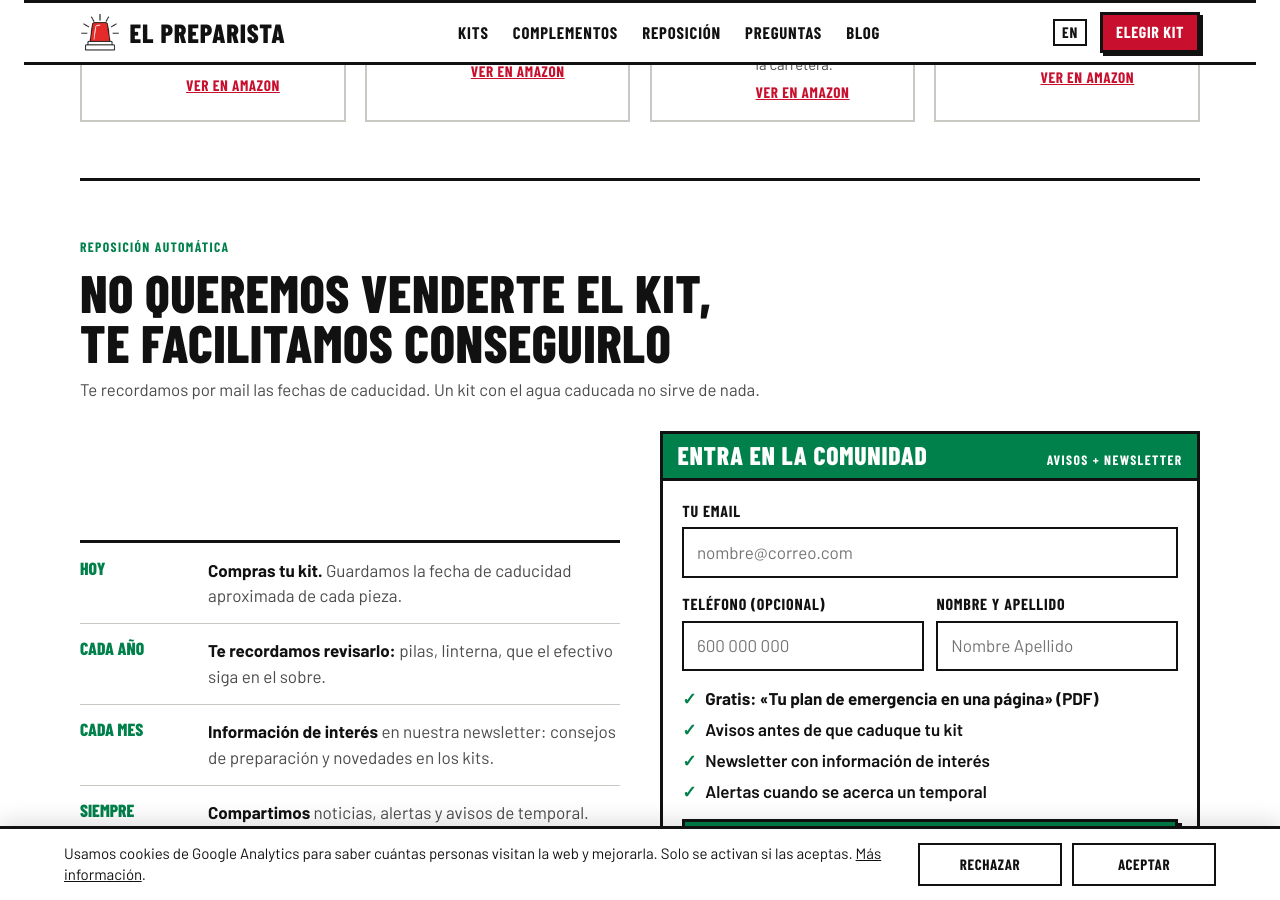
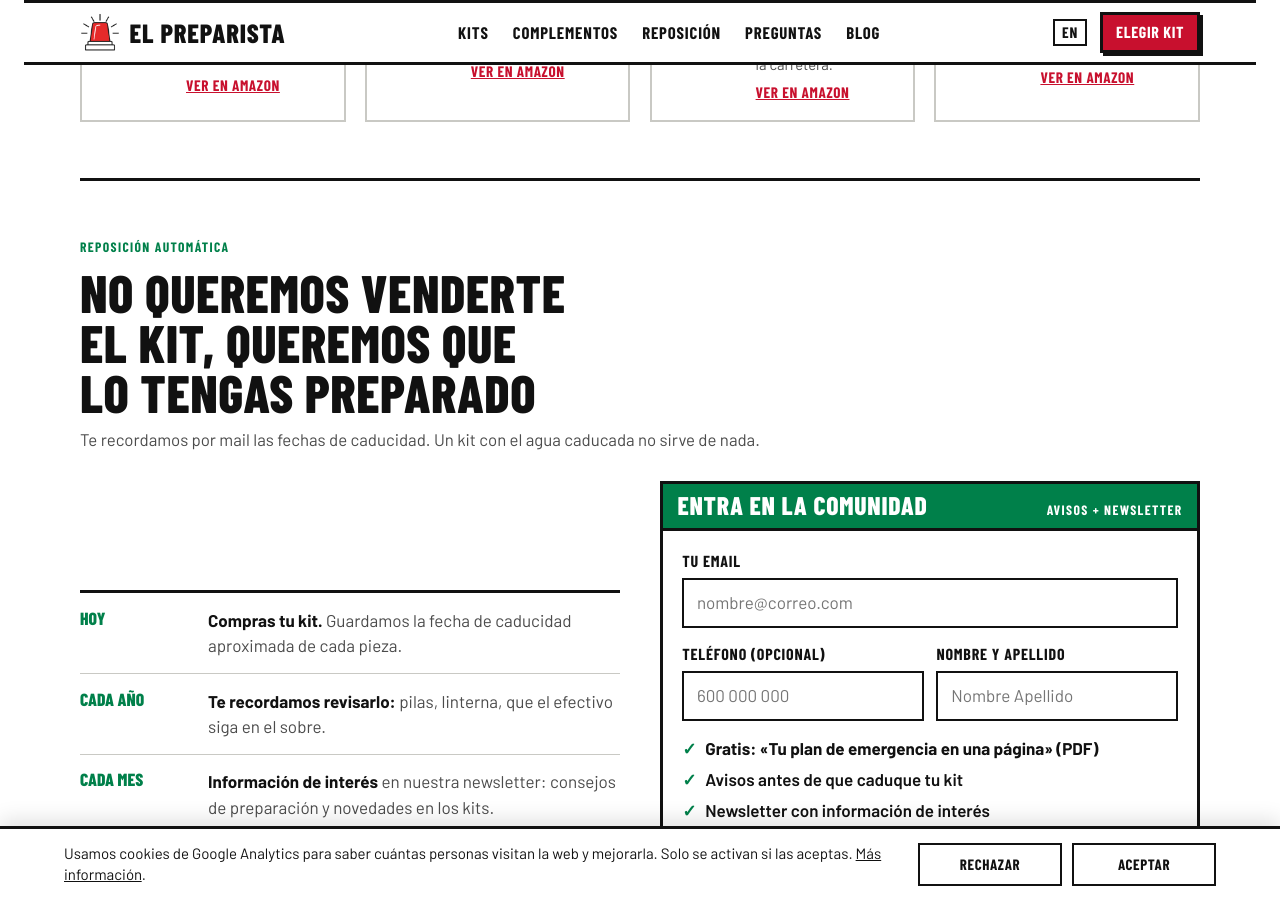
Before and after one commit to lucilayun-ux/elpreparista, a Jekyll site: the page index.html, which Jekyll copies as it is, in a window 1280 px wide and 900 px high, scrolled down 3472 px. Built offline with Jekyll 4.4.1, drawn with Linux system fonts in a browser that asks for light colours.

Commit message:
Reposición: «No queremos venderte el kit, queremos que lo tengas preparado»
Co-Authored-By: Claude Opus 5.5 <noreply@anthropic.com>
Claude-Session: https://claude.ai/code/session_01V7PVvrC8Dt7YxBNA65S9m6

```diff
--- a/en.html
+++ b/en.html
@@ -452,7 +452,7 @@ footer .wrap { display: grid; gap: .6rem; }
   <section id="reposicion">
     <div class="sechead">
       <span class="cap" style="color:var(--green)">Automatic restocking</span>
-      <h2>We don&#8217;t want to sell you the kit, we make it easy to get one</h2>
+      <h2>We don&#8217;t want to sell you the kit, we want you to have it ready</h2>
       <p>We email you when things are about to expire. A kit with expired water is no use to anyone.</p>
     </div>
     <div class="repo">
--- a/index.html
+++ b/index.html
@@ -452,7 +452,7 @@ footer .wrap { display: grid; gap: .6rem; }
   <section id="reposicion">
     <div class="sechead">
       <span class="cap" style="color:var(--green)">Reposición automática</span>
-      <h2>No queremos venderte el kit, te facilitamos conseguirlo</h2>
+      <h2>No queremos venderte el kit, queremos que lo tengas preparado</h2>
       <p>Te recordamos por mail las fechas de caducidad. Un kit con el agua caducada no sirve de nada.</p>
     </div>
     <div class="repo">
--- a/tools/build_en.py
+++ b/tools/build_en.py
@@ -76,7 +76,7 @@ TRADUCCIONES = [
      '<p>Individual items to expand the kit you already have or replace what you have used.</p>'),
 
     # --- Reposición ---
-    ('<h2>No queremos venderte el kit, te facilitamos conseguirlo</h2>', '<h2>We don&#8217;t want to sell you the kit, we make it easy to get one</h2>'),
+    ('<h2>No queremos venderte el kit, queremos que lo tengas preparado</h2>', '<h2>We don&#8217;t want to sell you the kit, we want you to have it ready</h2>'),
     ('<p>Te recordamos por mail las fechas de caducidad. Un kit con el agua caducada no sirve de nada.</p>',
      '<p>We email you when things are about to expire. A kit with expired water is no use to anyone.</p>'),
     ('<span class="when">Hoy</span><p><b>Compras tu kit.</b> Guardamos la fecha de caducidad aproximada de cada pieza.</p>',
```
